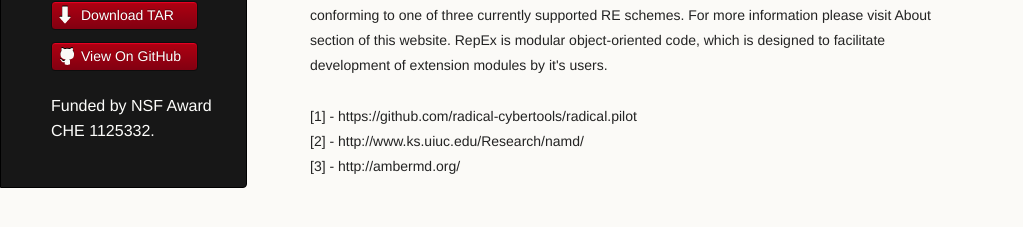
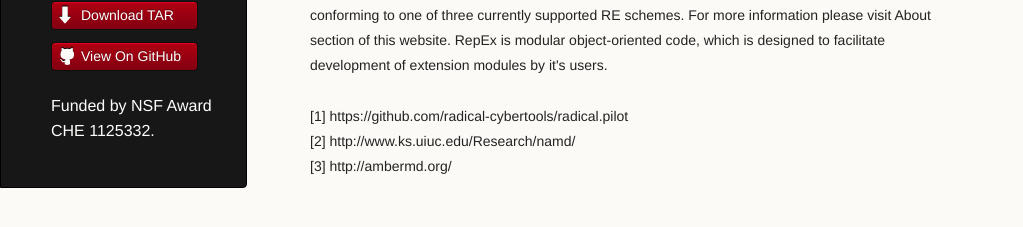
Before and after one commit to radical-cybertools/radical.repex.at, a Jekyll site: the page index.html, which Jekyll copies as it is, in a window 1280 px wide. Shown: the part 263-490 px from the top of the page, without its empty margins (0-1023 px from the left). Built offline with Jekyll 4.4.1, drawn with Linux system fonts in a browser that asks for light colours.

```diff
--- a/index.html
+++ b/index.html
@@ -38,11 +38,11 @@
       <p>RepEx is a flexible Python package which is aimed at enabling users to perform Replica Exchange simulations at scale which is not attainable by stand-alone MD applications. RepEx relies on a concept of Pilot Job to run RE simulation on HPC clusters and Grids. Namely, RepEx is using RADICAL-Pilot [1] Pilot Job system for execution of it's workloads. Currently RepEx supports two MD codes as it's application kernels - NAMD [2] and Amber [3]. Each of these kernels can be used to run RE simulation conforming to one of three currently supported RE schemes. For more information please visit About section of this website. RepEx is modular object-oriented code, which is designed to facilitate development of extension modules by it's users.
       <br>
       <br>
-      [1] - https://github.com/radical-cybertools/radical.pilot
+      [1]    https://github.com/radical-cybertools/radical.pilot
       <br>
-      [2] - http://www.ks.uiuc.edu/Research/namd/
+      [2]    http://www.ks.uiuc.edu/Research/namd/
       <br>
-      [3] - http://ambermd.org/
+      [3]    http://ambermd.org/
       <br>
       </p>
     </section>
```
